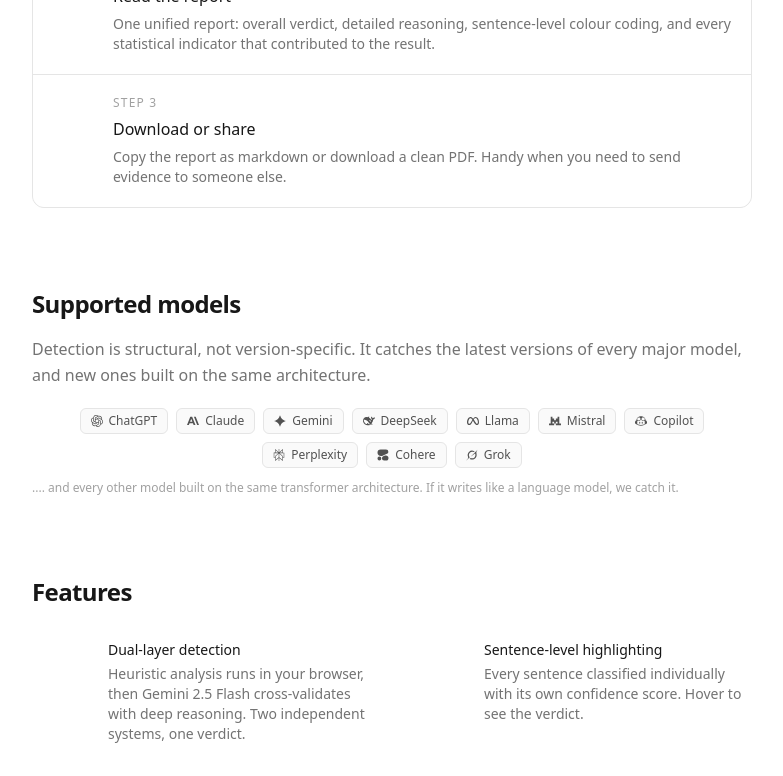
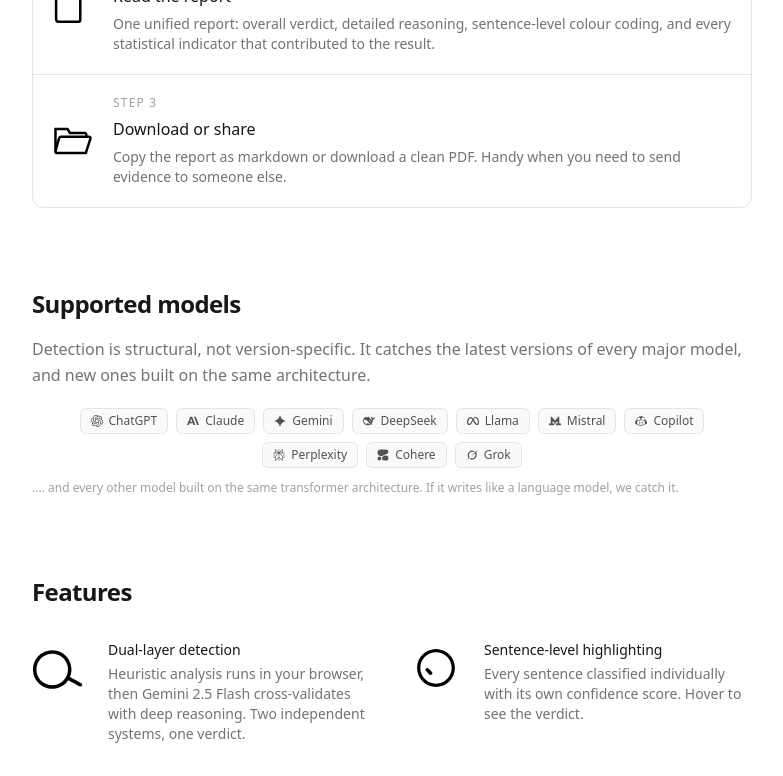
Before and after one commit to saahil-mehta/tryai-tools, a Next.js app: page /ai-detector in a window 1280 px wide. Shown: the part 1300-2076 px from the top of the page, without its empty margins (248-1031 px from the left). Built offline with nearby package versions, Linux system fonts and the light colour scheme.

Commit message:
fix(ai-detector): make lottie icons visible in both light and dark mode
Use inline filter with MutationObserver on the html class to toggle
brightness(0) in light mode and brightness(0) invert(1) in dark mode.

```diff
--- a/app/ai-detector/components/lottie-feature.tsx
+++ b/app/ai-detector/components/lottie-feature.tsx
@@ -5,6 +5,22 @@
 import type { LottieRefCurrentProps } from "lottie-react";
 
 const Lottie = dynamic(() => import("lottie-react"), { ssr: false });
+
+function useDarkMode() {
+  const [dark, setDark] = useState(false);
+  useEffect(() => {
+    const html = document.documentElement;
+    const update = () => setDark(html.classList.contains("dark"));
+    update();
+    const observer = new MutationObserver(update);
+    observer.observe(html, { attributes: true, attributeFilter: ["class"] });
+    return () => observer.disconnect();
+  }, []);
+  return dark;
+}
+
+const FILTER_LIGHT = "brightness(0)";
+const FILTER_DARK = "brightness(0) invert(1)";
 
 function useLottieAnimation(src: string) {
   const [animationData, setAnimationData] = useState(null);
@@ -39,12 +55,13 @@
   description: string;
 }) {
   const { animationData, lottieRef, handleComplete } = useLottieAnimation(src);
+  const dark = useDarkMode();
 
   return (
     <div className="flex items-start gap-5">
       <div
         className="shrink-0"
-        style={{ width: 56, height: 56, filter: "brightness(0) invert(1)" }}
+        style={{ width: 56, height: 56, filter: dark ? FILTER_DARK : FILTER_LIGHT }}
       >
         {animationData && (
           <Lottie
@@ -79,12 +96,13 @@
   description?: string;
 }) {
   const { animationData, lottieRef, handleComplete } = useLottieAnimation(src);
+  const dark = useDarkMode();
 
   return (
     <div className="flex items-start gap-3 bg-white p-4 dark:bg-neutral-950">
       <div
         className="shrink-0 mt-0.5"
-        style={{ width: 28, height: 28, filter: "brightness(0) invert(1)" }}
+        style={{ width: 28, height: 28, filter: dark ? FILTER_DARK : FILTER_LIGHT }}
       >
         {animationData && (
           <Lottie
@@ -124,12 +142,13 @@
 }) {
   const { animationData, lottieRef, handleComplete } =
     useLottieAnimation(lottieSrc);
+  const dark = useDarkMode();
 
   return (
     <div className="flex items-center gap-5 bg-white p-5 dark:bg-neutral-950">
       <div
         className="shrink-0"
-        style={{ width: 40, height: 40, filter: "brightness(0) invert(1)" }}
+        style={{ width: 40, height: 40, filter: dark ? FILTER_DARK : FILTER_LIGHT }}
       >
         {animationData && (
           <Lottie
```
